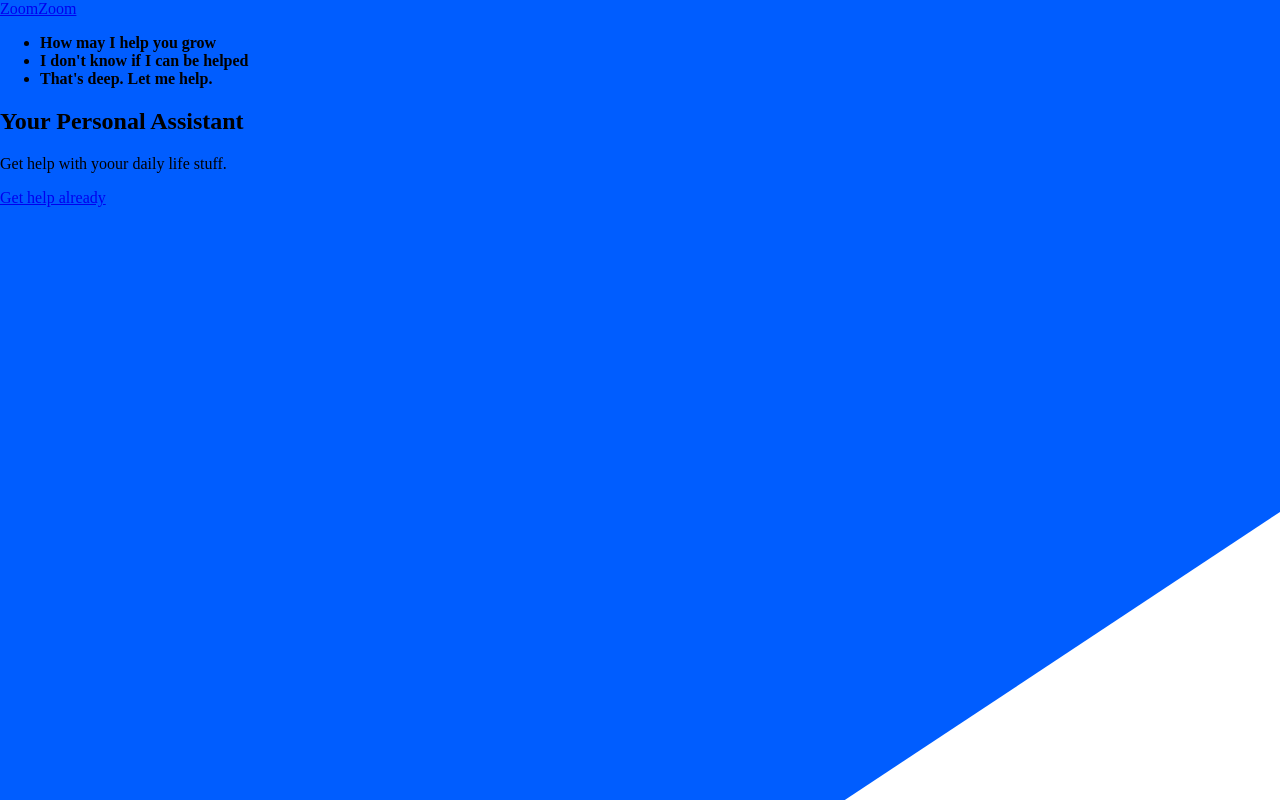
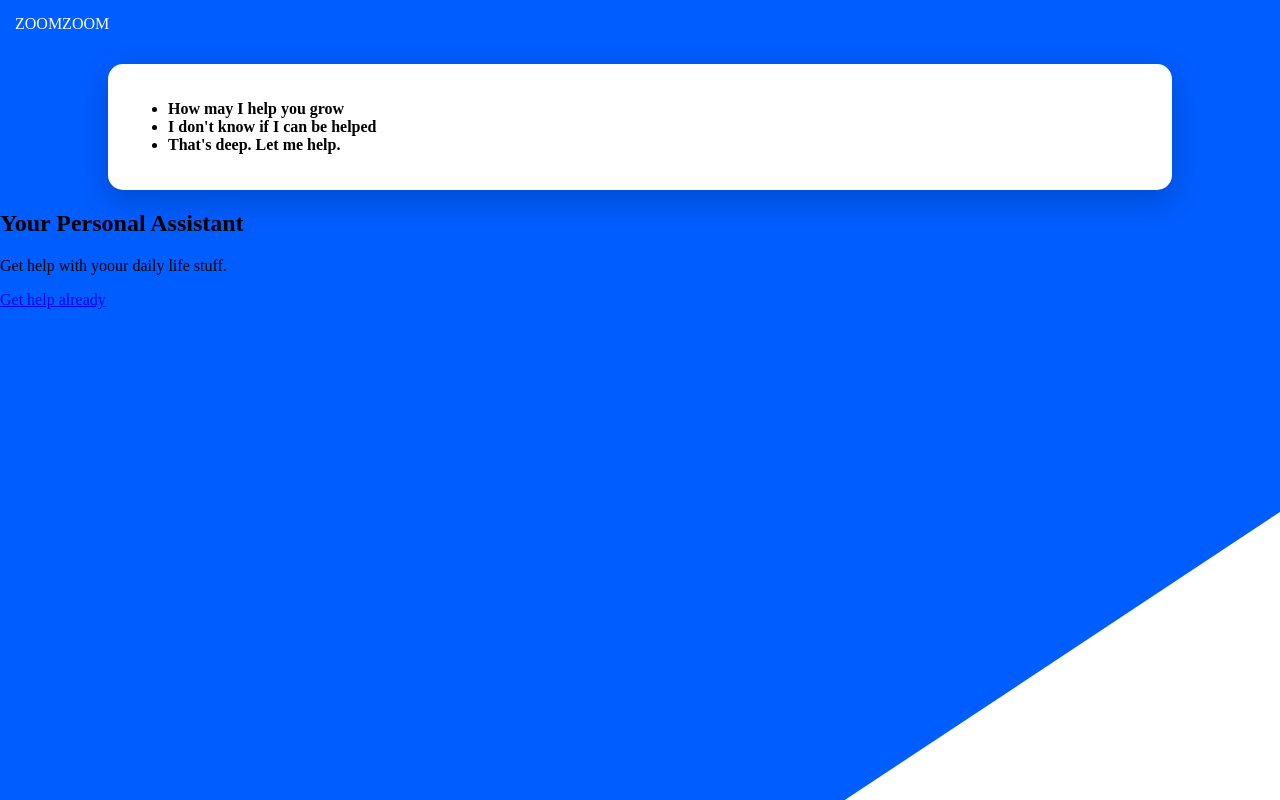
Before and after one commit to GreatEki/mysass, a plain HTML site: page index.html in a window 1280 px wide. Drawn offline with Linux system fonts and the light colour scheme.

Commit message:
added styles to the first section: CARD

```diff
--- a/css/main.scss
+++ b/css/main.scss
@@ -11,6 +11,8 @@ $colors: (
 
 // Sass VARIABLES
 $myColor: #005dff;
+$padding: 15px;
+$borders: 15px;
 
 body,
 html {
@@ -30,3 +32,23 @@ body {
 		z-index: -1;
 	}
 }
+
+header a {
+	color: #fff;
+	padding: $padding;
+	display: block;
+	text-transform: uppercase;
+	text-decoration: none;
+}
+
+main {
+	section#card {
+		background: #fff;
+		padding: 20px;
+		margin: 1em auto;
+		border-radius: $borders;
+		box-shadow: 0 10px 30px rgba(0, 0, 0, 0.2);
+		//box-shadow: Xvalue(right$left), Yvalue(top$bottom), blur-radius(the extent to which we blur), color
+		width: 80%;
+	}
+}
```
Also changed, not shown: css/main.css, 1 other file.
